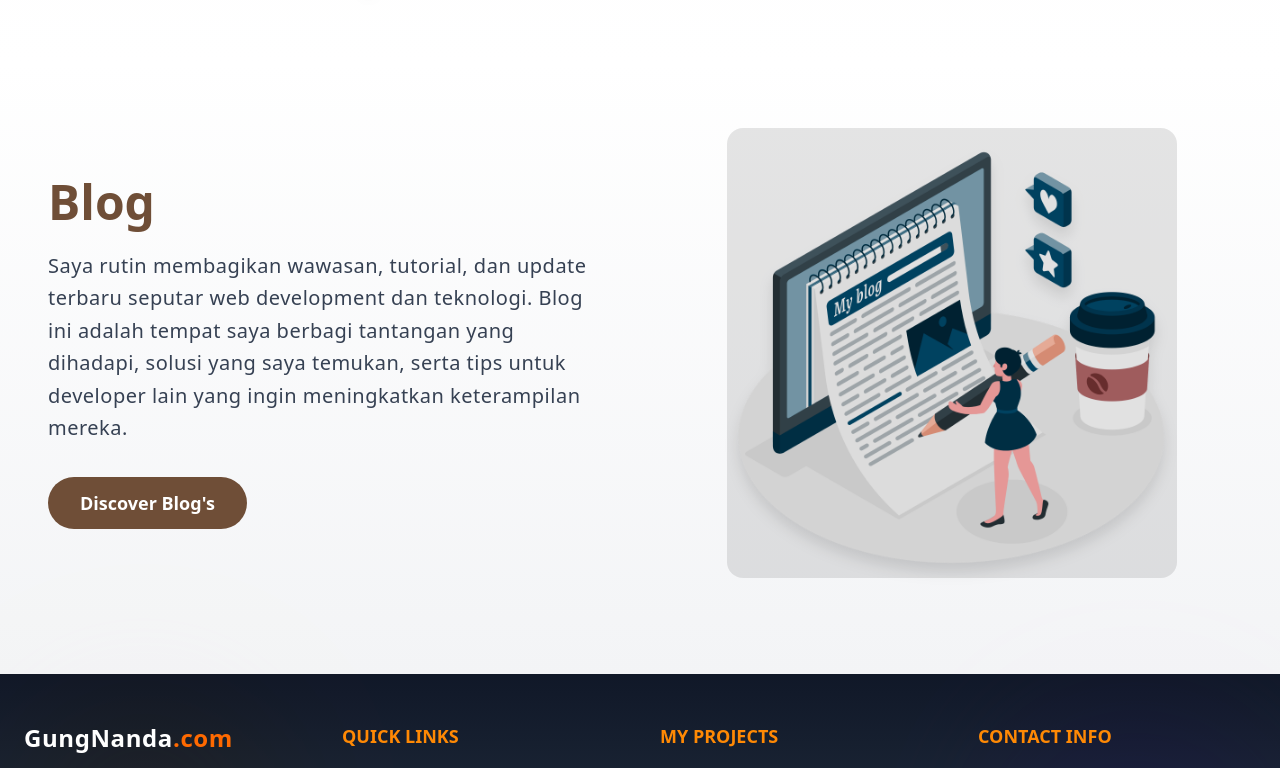
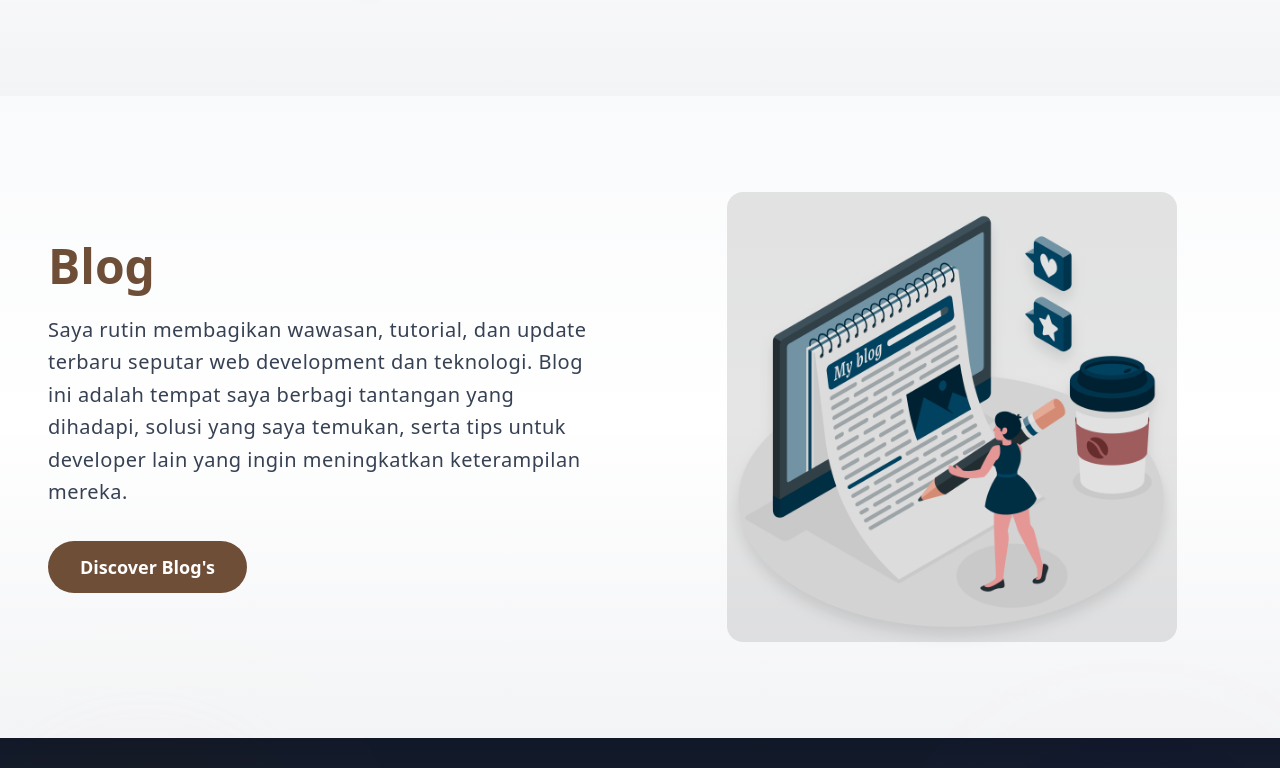
Before and after one commit to zeppyx13/Profile, a Next.js app: page / in a window 1280 px wide. Shown: the part 1826-2594 px from the top of the page. Built offline with nearby package versions, Linux system fonts and the light colour scheme.

Commit message:
page section

```diff
--- a/src/Partials/Section/SectionWrapper.tsx
+++ b/src/Partials/Section/SectionWrapper.tsx
@@ -8,10 +8,16 @@ interface SectionWrapperProps {
 }
 
 const SectionWrapper: React.FC<SectionWrapperProps> = ({ children, id }) => {
+    // Tentukan style background berdasarkan id
+    const bgClass =
+        id === "portfolio"
+            ? "bg-gradient-to-b from-gray-900 via-gray-800 to-gray-700"
+            : "bg-gradient-to-b from-gray-50 via-white to-gray-100";
+
     return (
         <section
             id={id}
-            className="relative bg-gradient-to-b from-gray-50 via-white to-gray-100 py-24"
+            className={`relative ${bgClass} py-24 transition-colors duration-500`}
         >
             <div className="max-w-7xl mx-auto px-6 lg:px-12 space-y-32">
                 {children}
--- a/src/components/About/index.tsx
+++ b/src/components/About/index.tsx
@@ -4,7 +4,7 @@ import { motion } from "framer-motion";
 
 const About = () => {
   return (
-    <section className="relative py-20 bg-gradient-to-b from-gray-50 via-white to-gray-100 overflow-hidden">
+    <section className="relative py-20 bg-white overflow-hidden">
       <div className="max-w-7xl mx-auto px-6 lg:px-8 flex flex-col-reverse lg:flex-row items-center gap-12">
 
         {/* Text Section */}
@@ -40,7 +40,8 @@ const About = () => {
             <Image
               src="/images/Logo.jpg"
               alt="Profile"
-              fill
+              width={450}
+              height={450}
               className="object-cover rounded-full shadow-2xl border-4 border-[#D4A373]"
               priority
             />
--- a/src/components/PageSection/index.tsx
+++ b/src/components/PageSection/index.tsx
@@ -4,7 +4,8 @@ import SectionItem from "../../Partials/Section/SectionItem";
 
 const PageSection = () => {
   return (
-    <SectionWrapper id="portfolio">
+    <>
+      <SectionWrapper id="projects">
         {/* Portfolio Section */}
         <SectionItem
           title="Portfolio"
@@ -13,7 +14,9 @@ const PageSection = () => {
           buttonLink="/Portfolio"
           imageSrc="/images/portfolio.png"
         />
+      </SectionWrapper>
       {/* Blog Section */}
+      <SectionWrapper id="blog">
         <SectionItem
           title="Blog"
           description="Saya rutin membagikan wawasan, tutorial, dan update terbaru seputar web development dan teknologi. Blog ini adalah tempat saya berbagi tantangan yang dihadapi, solusi yang saya temukan, serta tips untuk developer lain yang ingin meningkatkan keterampilan mereka."
@@ -23,6 +26,7 @@ const PageSection = () => {
           reverse
         />
       </SectionWrapper>
+    </>
   );
 };
 
```
Lines whose indentation alone changed are shown as unchanged.
